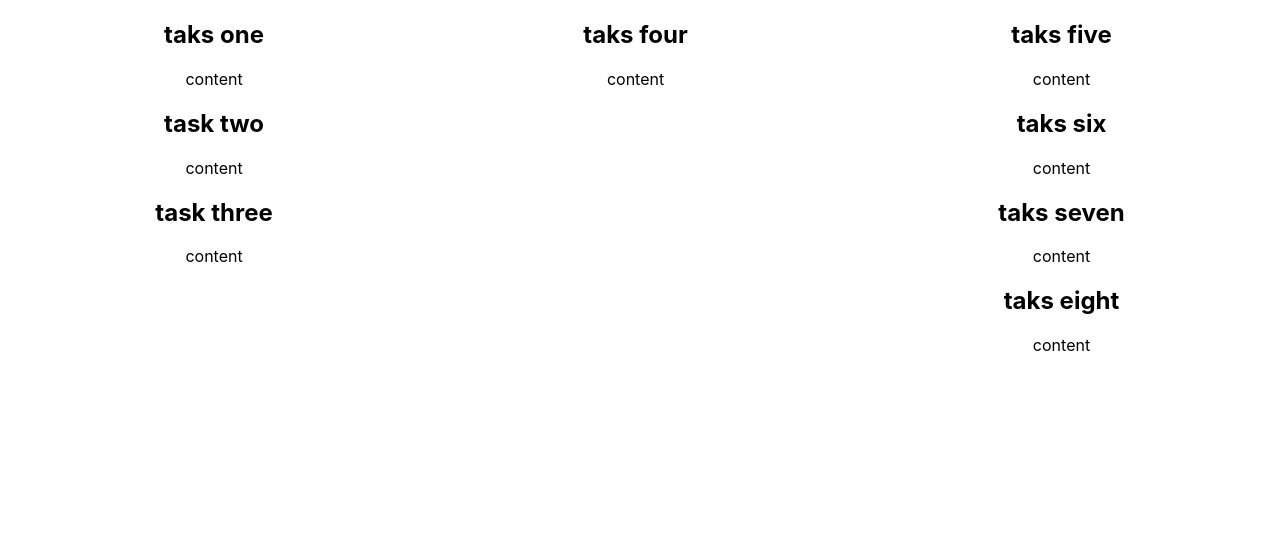
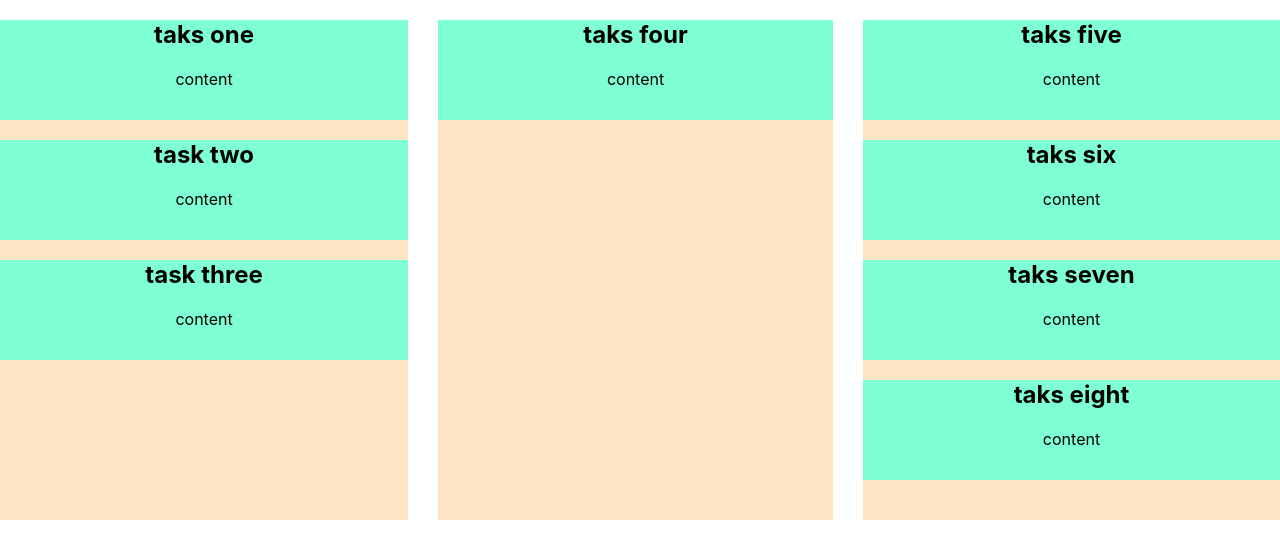
Before and after one commit to milkos12/kanban, a React (Create React App) app: page / in a window 1280 px wide. Shown: the top 558 px of the page. Built offline with nearby package versions, Linux system fonts and the light colour scheme.

Commit message:
add behavior when exist a column empty

```diff
--- a/src/components/Board.css
+++ b/src/components/Board.css
@@ -1,8 +1,20 @@
 .boardCss {
     display: grid;
     grid-template-columns: auto auto auto;
+    column-gap: 30px;
 }
 
 .columns {
     display: grid;
 }
+
+.itemHight {
+    min-height: 100px;
+    background-color: aquamarine;
+}
+
+
+.each-column {
+    min-height: 500px;
+    background-color: bisque;
+}
--- a/src/components/Board.js
+++ b/src/components/Board.js
@@ -1,8 +1,9 @@
 import React, { useState } from 'react';
 import { useKanban } from '../context/KanbanContext';
 import { Column } from './Column'
+import { PutDroppoble } from './DroppobleColumn'
 import { DndContext, DragOverlay, useSensors, useSensor, KeyboardSensor, closestCenter, useDroppable } from '@dnd-kit/core';
-import { SortableContext, verticalListSortingStrategy, sortableKeyboardCoordinates } from "@dnd-kit/sortable";
+import { SortableContext, verticalListSortingStrategy, sortableKeyboardCoordinates, arrayMove } from "@dnd-kit/sortable";
 import { PointerSensor } from '@dnd-kit/core';
 import './Board.css'
 
@@ -25,15 +26,32 @@
     //the new postion for the item dragged
     function handleDragEnd(event) {
         const { active, over } = event;
+
         if (!over) return;
+        //search in witch column is the items active
+        const searchIndexColumn = (itemId) => {
+            return columns.findIndex(column => {
 
-        //search in witch column is the items active and over
-        const searchIndexColumn = (itemId) => {
-            return columns.findIndex(column => column.items.some(item => item.id === itemId));
+                return column.items.some(item => item.id === itemId)});
         };
 
+        //search in witch column is the items active
+        //if the columns is different the variable over
+        //contein the objecj with data about column not items
+        const searchIndexColumnOVER = (itemId) => {
+            return columns.findIndex((column, index) => {
+
+                if(over.data.current.type === "empty" && index == over.data.current.index)
+                    return true
+                if(column.items)
+                return column.items.some(item => item.id === itemId)})
+            }
+
+
+
         const activeColumnIndex = searchIndexColumn(active.id);
-        const overColumnIndex = searchIndexColumn(over.id);
+        const overColumnIndex = searchIndexColumnOVER(over.id);
+
 
         //search index from element into columns
         const activeItemIndex = columns[activeColumnIndex].items.findIndex(item => item.id === active.id);
@@ -52,8 +70,8 @@
 
 
     const onDragStartFuntion = (event) => {
-
-        const typeActive = event.active.data.current.sortable.index = 7;
+        console.log(columns)
+        const typeActive = event.active.data.current.sortable.index;
 
         if (typeActive == "itme") {
             setItemActive(typeActive);
@@ -69,6 +87,7 @@
 
 
 
+
     return (
         <div >
             <DndContext collisionDetection={closestCenter} sensors={sensors} onDragStart={onDragStartFuntion} onDragEnd={handleDragEnd} onDragOver={onOver}>
@@ -79,7 +98,8 @@
                         <SortableContext items={itmesALL} strategy={verticalListSortingStrategy}>
                             {
                                 columns.map((column, index) =>
-                                    <div id={`column-${index}`} key={`column-${index}`}>
+                                    <PutDroppoble id={`id-dropp-${index}`} key={`droppable-${index}`} index={index} column={column}>
+                                        <div id={`column-${index}`} key={`column-${index}`} className='each-column' >
 
                                             {
 
@@ -93,6 +113,7 @@
 
 
                                     </div>
+                                    </PutDroppoble>
                                 )
                             }
             </SortableContext>
@@ -105,7 +126,7 @@
                 }
 
 
-            </DndContext>
+            </DndContext >
     <DragOverlay>
         {itemActive && (
 
@@ -113,7 +134,7 @@
 
         )}
     </DragOverlay>
-        </div>
+        </div >
     )
 }
 export default Board;
--- a/src/components/Column.js
+++ b/src/components/Column.js
@@ -22,7 +22,7 @@
     if(isDragging) {
         return(<div >
             {
-                <div ref={setNodeRef} style={style} {...attributes} {...listeners}>
+                <div ref={setNodeRef} style={style} {...attributes} {...listeners} className="itemHight">
                     <h2>grad elemnt</h2>
                     <div>
                         <p>grad elemnt</p>
@@ -36,7 +36,7 @@
     return (
         <div >
             {
-                <div ref={setNodeRef} style={style} {...attributes} {...listeners}>
+                <div ref={setNodeRef} style={style} {...attributes} {...listeners} className="itemHight">
                     <h2>{item.description}</h2>
                     <div >
                         <p>content </p>
--- /dev/null
+++ b/src/components/DroppobleColumn.js
@@ -0,0 +1,19 @@
+import { useDroppable } from "@dnd-kit/core"
+
+
+export const PutDroppoble = ({id, index, children, column}) => {
+    const {setNodeRef} = useDroppable({
+        id: id,
+        data: {
+          index: index,
+          type: 'empty'
+        },
+      })
+    return (
+        <div ref={setNodeRef} column={column}>
+            {children}
+        </div>
+    )
+}
+
+export default PutDroppoble
```
Lines whose indentation alone changed are shown as unchanged.
